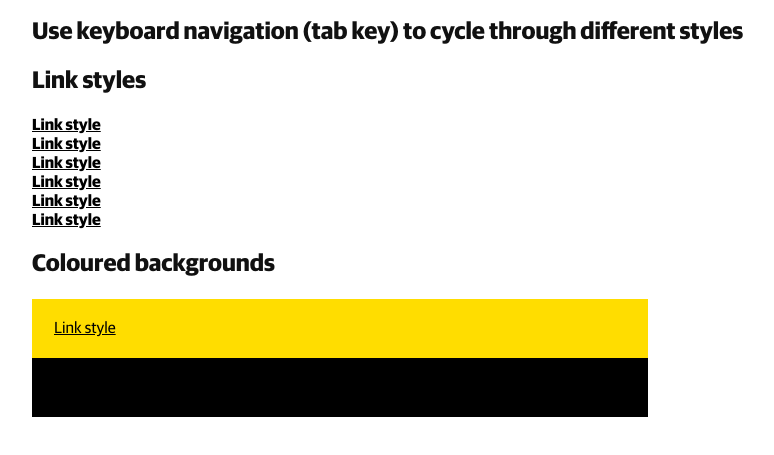
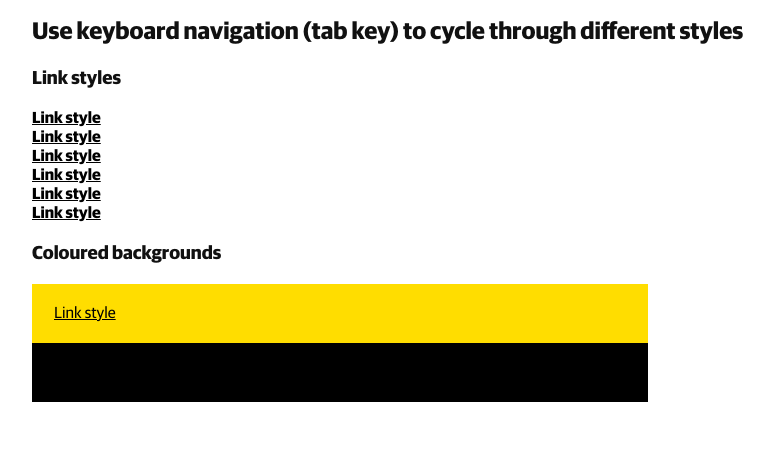
Before and after one commit to et0and/accessible-focus-states, a plain HTML site: page index.html in a window 1280 px wide. Shown: the part 105-560 px from the top of the page, without its empty margins (32-806 px from the left). Drawn offline with Linux system fonts and the light colour scheme.

Commit message:
Header sizing adjusted

```diff
--- a/index.html
+++ b/index.html
@@ -12,7 +12,7 @@
        <h1>Accessible focus states testing site</h1>
        <h2>Use keyboard navigation (tab key) to cycle through different styles</h2>
 
-        <h2>Link styles</h2>
+        <h3>Link styles</h3>
 
         <div id="text-links">
             <div id="link-one">
@@ -40,7 +40,7 @@
             </div>
         </div>
 
-        <h2>Coloured backgrounds</h2>
+        <h3>Coloured backgrounds</h3>
 
             <div class="yellow-bg">
                 <div id="link-seven">
```
